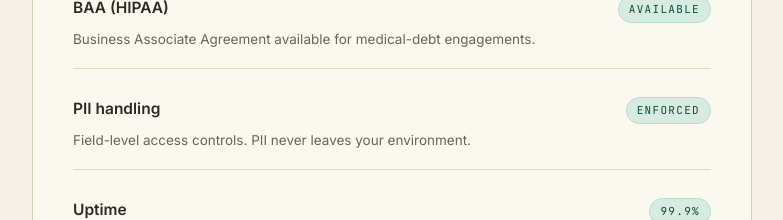
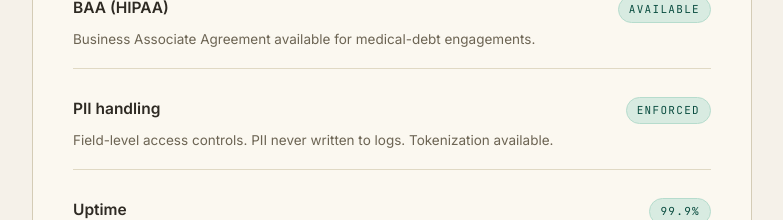
Before and after one commit to bagriso/aurore-web-redesign, a Next.js app: page /trust in a window 1280 px wide. Shown: the part 940-1160 px from the top of the page, without its empty margins (46-829 px from the left). Built offline with nearby package versions, Linux system fonts and the light colour scheme.

Commit message:
revert: restore PII handling text to Leo/Emiliano approved version

```diff
--- a/app/trust/page.tsx
+++ b/app/trust/page.tsx
@@ -102,7 +102,7 @@ export default function TrustPage() {
               label="PII handling"
               pill="Enforced"
               pillTone="accent"
-              note="Field-level access controls. PII never leaves your environment."
+              note="Field-level access controls. PII never written to logs. Tokenization available."
             />
             <TrustRow
               label="Uptime"
```
